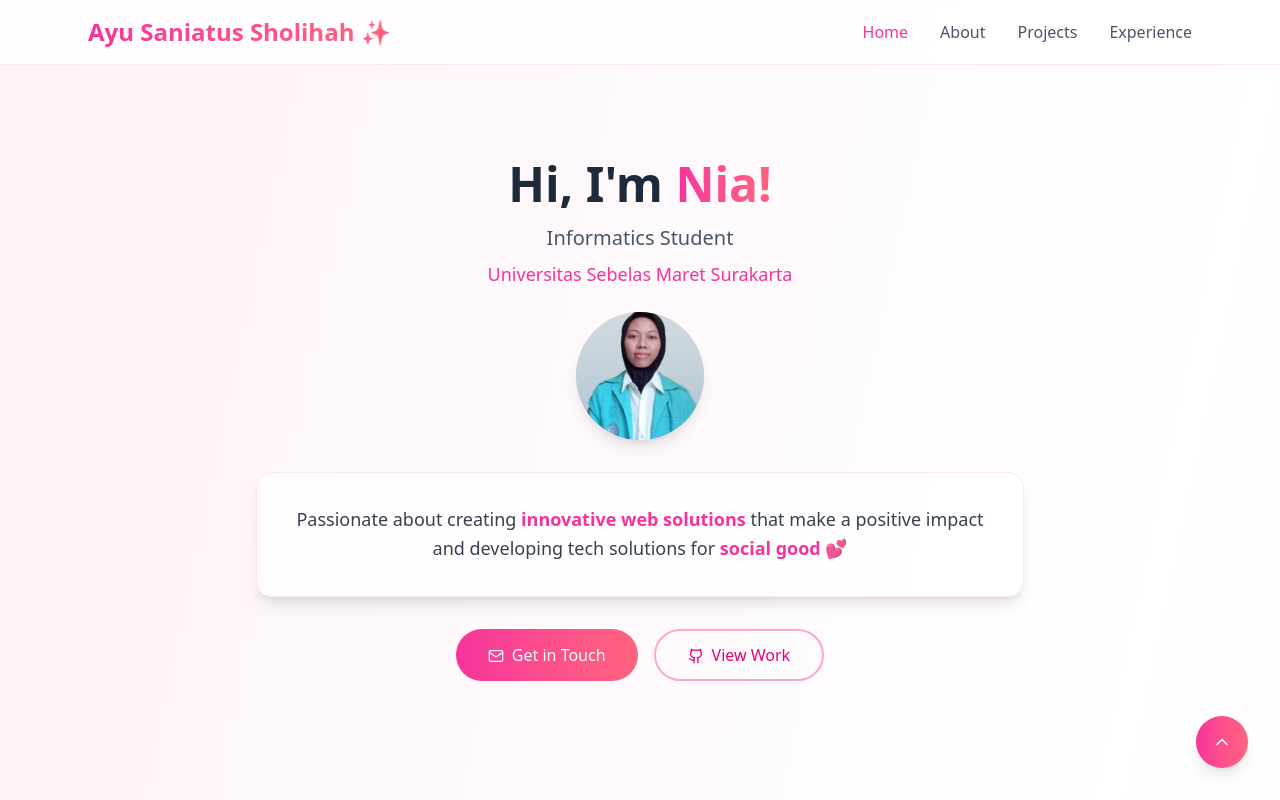
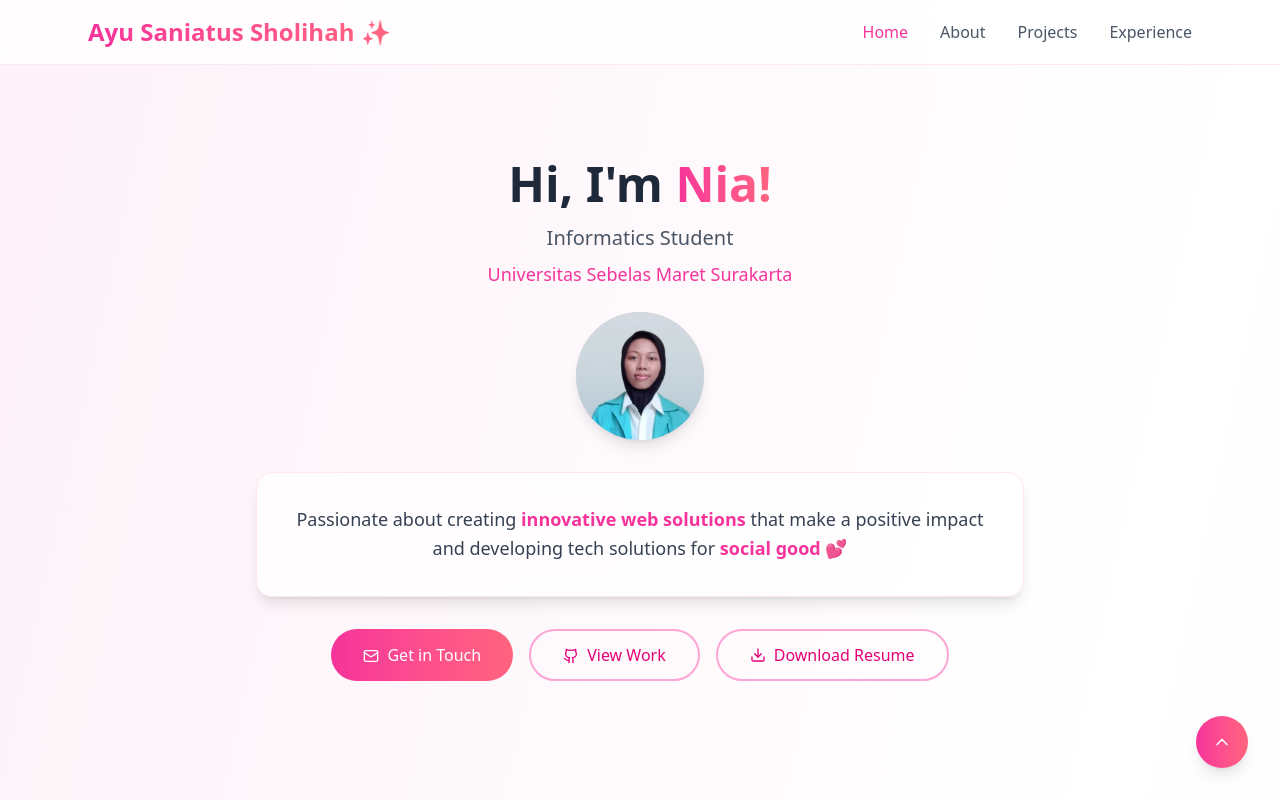
Before and after one commit to AyuSaniatusSholihah/portofolio, a React (Vite) app: page / in a window 1280 px wide. Shown: the top 800 px of the page. Built offline with nearby package versions, Linux system fonts and the light colour scheme.

Commit message:
penambahan resume

```diff
--- a/src/App.jsx
+++ b/src/App.jsx
@@ -1,5 +1,5 @@
 import React, { useState, useEffect } from 'react';
-import { Github, Linkedin, Mail, Heart, Star, Award, Code, Users, ExternalLink, ChevronDown, User, BookOpen, PenTool, FileText, Edit, Crown, Calendar, MessageSquare, Clock, Lightbulb } from 'lucide-react';
+import { Github, Linkedin, Mail, Heart, Star, Award, Code, Users, ExternalLink, ChevronDown, User, BookOpen, PenTool, FileText, Edit, Crown, Calendar, MessageSquare, Clock, Lightbulb, Download } from 'lucide-react';
 
 // Import gambar profile
 import profilePhoto from './assets/projects/FotoNia.jpg';
@@ -8,6 +8,8 @@ const Portfolio = () => {
   const [activeSection, setActiveSection] = useState('home');
   const [isVisible, setIsVisible] = useState(false);
   const [expandedExp, setExpandedExp] = useState(null);
+
+  const resumeLink = 'https://drive.google.com/file/d/1V6pJ5puwtmDGhg2WBI45IYzaty-1NRor/view?usp=sharing';
 
   useEffect(() => {
     setIsVisible(true);
@@ -203,11 +205,11 @@ const Portfolio = () => {
                 </h1>
                 <p className="text-xl text-gray-600 mb-2">Informatics Student</p>
                 <p className="text-lg text-pink-500 font-medium mb-6">Universitas Sebelas Maret Surakarta</p>
-                <div className="w-32 h-32 mx-auto rounded-full bg-gradient-to-r from-pink-200 to-rose-200 flex items-center justify-center overflow-hidden shadow-lg">
+                <div className="w-32 h-32 mx-auto mt-3 rounded-full bg-gradient-to-r from-pink-200 to-rose-200 flex items-center justify-center overflow-hidden shadow-lg">
                   <img
                     src={profilePhoto}
                     alt="Ayu Saniatus Sholihah"
-                    className="w-full h-full object-cover"
+                    className="w-full h-full object-cover object-top"
                   />
                 </div>
               </div>
@@ -219,7 +221,7 @@ const Portfolio = () => {
                 </p>
               </div>
 
-              <div className="flex justify-center space-x-4">
+              <div className="flex flex-wrap justify-center gap-4">
                 <button className="bg-gradient-to-r from-pink-500 to-rose-400 text-white px-8 py-3 rounded-full font-medium hover:shadow-lg transform hover:scale-105 transition-all duration-300">
                   <Mail className="inline w-4 h-4 mr-2" />
                   Get in Touch
@@ -228,6 +230,15 @@ const Portfolio = () => {
                   <Github className="inline w-4 h-4 mr-2" />
                   View Work
                 </button>
+                <a
+                  href={resumeLink}
+                  target="_blank"
+                  rel="noreferrer"
+                  className="border-2 border-pink-300 text-pink-600 px-8 py-3 rounded-full font-medium hover:bg-pink-50 transition-all duration-300 inline-flex items-center"
+                >
+                  <Download className="inline w-4 h-4 mr-2" />
+                  Download Resume
+                </a>
               </div>
             </div>
           </div>
@@ -519,7 +530,7 @@ const Portfolio = () => {
           </p>
 
           <div className="bg-gradient-to-r from-pink-50 to-rose-50 rounded-2xl p-8 shadow-lg border border-pink-100">
-            <div className="flex justify-center space-x-6">
+            <div className="flex flex-wrap justify-center gap-4">
               <a
                 href="mailto:ayu.saniatus@gmail.com"
                 className="flex items-center space-x-2 bg-white text-pink-500 border-2 border-pink-500 px-6 py-3 rounded-full hover:bg-pink-50 active:scale-95 transition-all duration-300"
@@ -544,6 +555,15 @@ const Portfolio = () => {
               >
                 <Linkedin className="w-5 h-5" />
                 <span>LinkedIn</span>
+              </a>
+              <a
+                href={resumeLink}
+                target="_blank"
+                rel="noreferrer"
+                className="flex items-center space-x-2 bg-white text-pink-500 border-2 border-pink-500 px-6 py-3 rounded-full hover:bg-pink-50 active:scale-95 transition-all duration-300"
+              >
+                <FileText className="w-5 h-5" />
+                <span>My Resume</span>
               </a>
             </div>
           </div>
```
